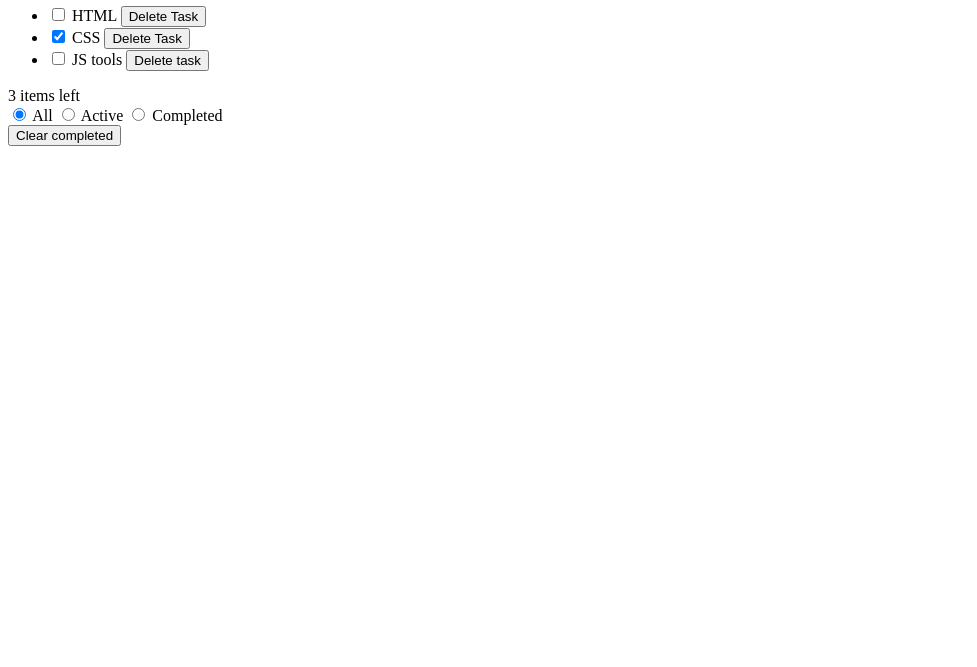
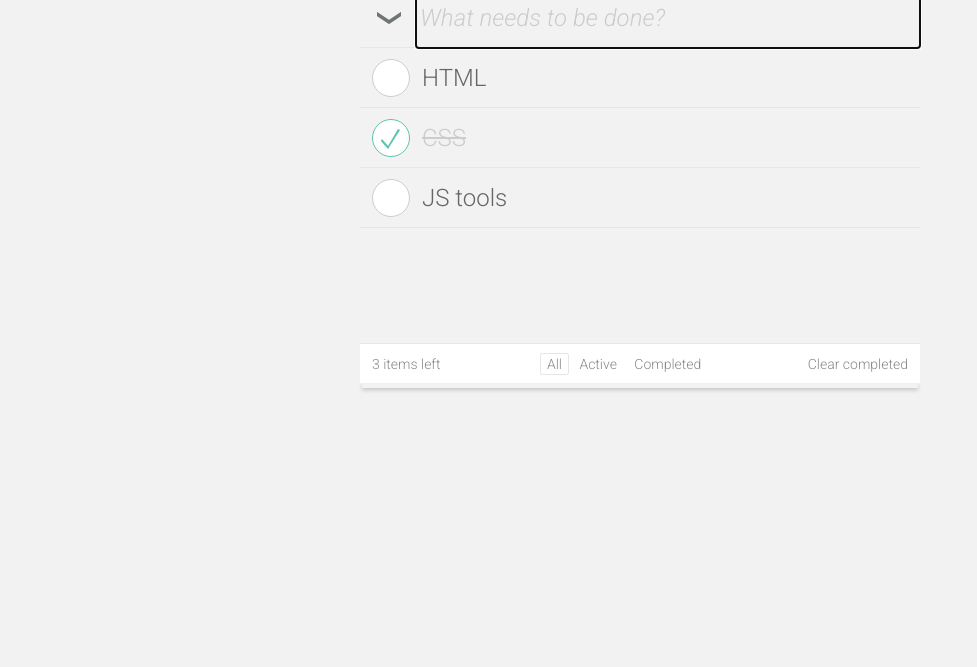
Before and after one commit to ok-technopolis-autumn-2019/Dmitry_Nazarov, a website: page TODO_nazarov_index.html in a window 1280 px wide. Shown: the part 133-800 px from the top of the page, without its empty margins (0-977 px from the left). Drawn offline with nearby package versions, Linux system fonts and the light colour scheme; files that its build step writes are made by us from their sources.

Commit message:
implement postCSS features & change css-files extentions back to .css

```diff
--- a/TODO_nazarov_index.html
+++ b/TODO_nazarov_index.html
@@ -8,7 +8,7 @@
       href="https://fonts.googleapis.com/css?family=Roboto:100,300,300i&display=swap&subset=cyrillic"
       rel="stylesheet"
     />
-    <link rel="stylesheet" href="css/style.pcss" />
+    <link rel="stylesheet" href="css/style.css" />
   </head>
   <body>
     <div class="todo-app">
--- /dev/null
+++ b/css/_vars.css
@@ -0,0 +1,11 @@
+:root {
+    --color_bg: #ffffff;
+    --color_delimiter: #e6e6e6;
+    --color_primary_text: #666666;
+    --color_secondary_text: #888888;
+    --color_opacity: #cccccc;
+
+    --font_size_small: 14px;
+    --font_size_normal: 24px;
+    --font_size_large: 100px;
+}
--- a/css/_vars.pcss
+++ /dev/null
@@ -1,16 +0,0 @@
-:root {
-    --color_gray_1: #ffffff;
-    --color_gray_2: #cccccc;
-    --color_gray_3: #e6e6e6;
-    --color_gray_4: #888888;
-    --color_gray_5: #666666;
-
-    --color_bg: var(--color_gray_1);
-    --color_delimiter: var(--color_gray_3);
-    --color_primary_text: var(--color_gray_5);
-    --color_secondary_text: var(--color_gray_4);
-
-    --font_size_small: 14px;
-    --font_size_normal: 24px;
-    --font_size_large: 100px;
-}
--- a/css/main-controls.pcss
+++ b/css/main-controls.css
@@ -1,5 +1,5 @@
 .main-controls {
-  border-bottom: 1px #e6e6e6 solid;
+  border-bottom: 1px var(--color_delimiter) solid;
   box-sizing: border-box;
   display: flex;
   height: 64px;
@@ -21,7 +21,7 @@
 .main-controls__create-new-input {
   box-sizing: border-box;
   padding-top: 4px;
-  font-size: 24px;
+  font-size: var(--font_size_normal);
   height: 64px;
   width: 100%;
 }
--- /dev/null
+++ b/css/style.css
@@ -0,0 +1,13 @@
+@import "./reset.css";
+
+@import "./_vars.css";
+@import "./_mixins.css";
+
+@import "./action-bar.css";
+@import "./main-controls.css";
+@import "./task-clear-completed.css";
+@import "./task-filter.css";
+@import "./task-item.css";
+@import "./tasks.css";
+@import "./title.css";
+@import "./todo-app.css";
--- a/css/style.pcss
+++ /dev/null
@@ -1,9 +0,0 @@
-@import "./reset.pcss";
-@import "./action-bar.pcss";
-@import "./main-controls.pcss";
-@import "./task-clear-completed.pcss";
-@import "./task-filter.pcss";
-@import "./task-item.pcss";
-@import "./tasks.pcss";
-@import "./title.pcss";
-@import "./todo-app.pcss";
--- a/css/task-clear-completed.pcss
+++ b/css/task-clear-completed.css
@@ -1,6 +1,6 @@
 .task-clear-completed {
   font-family: "Roboto", "Arial", sans-serif;
-  font-size: 14px;
-  color: #888888;
+  font-size: var(--font_size_small);
+  color: var(--color_secondary_text);
   padding: 8px 0;
 }
--- a/css/task-filter.pcss
+++ b/css/task-filter.css
@@ -2,11 +2,13 @@
   position: absolute;
   left: -9999px;
 }
+
 .task-filter__text {
   padding: 2px 6px;
   border-radius: 2px;
   border: 1px solid transparent;
 }
+
 .task-filter__input:checked + .task-filter__text {
-  border-color: #e6e6e6;
+  border-color: var(--color_delimiter);
 }
--- a/css/task-item.pcss
+++ b/css/task-item.css
@@ -1,5 +1,5 @@
 .task-item {
-  border-bottom: 1px #e6e6e6 solid;
+  border-bottom: 1px var(--color_delimiter) solid;
   box-sizing: border-box;
 }
 
@@ -10,10 +10,11 @@
   min-height: 59px;
   overflow: hidden;
 
-  @nest &:hover {
+  &:hover {
     background-color: #fafafa;
   }
 }
+
 .task-item__status-input {
   flex-shrink: 0;
   width: 30px;
@@ -22,34 +23,37 @@
 }
 
 .task-item__status-icon {
-  border: 1px #cccccc solid;
+  border: 1px var(--color_opacity) solid;
   box-sizing: border-box;
-  background-color: #ffffff;
+  background-color: var(--color_bg);
   border-radius: 50%;
   flex-shrink: 0;
   margin: 0 12px;
   height: 38px;
   width: 38px;
 }
+
 .task-item__status-input:checked + .task-item__status-icon {
   background-image: url("../img/complete.svg");
   background-position: 6px 8px;
   background-repeat: no-repeat;
   border-color: #5dc2af;
 }
+
 .task-item__status-input:focus + .task-item__status-icon {
-  border-color: #cccccc;
+  border-color: var(--color_opacity);
 }
+
 .task-item__view:hover,
-  .task-item__status-input:not(:checked),
-  + .task-item__status-icon {
-  border-color: #cccccc;
+.task-item__status-input:not(:checked),
++ .task-item__status-icon {
+  border-color: var(--color_opacity);
 }
 
 .task-item__text {
   word-break: break-word;
   padding: 12px 0;
-  font-size: 24px;
+  font-size: var(--font_size_normal);
   display: flex;
   flex-grow: 1;
   min-width: 0;
@@ -65,22 +69,24 @@
   height: 36px;
   width: 36px;
 }
+
 .task-item__delete:focus,
 .task-item__view:hover .task-item__delete {
   margin-top: 0;
 }
 
 .task-item__status-input:checked ~ .task-item__text {
-  color: #cccccc;
+  color: var(--color_opacity);
   text-decoration-line: line-through;
 }
 
 .task-item__edit {
   padding-left: 56px;
 }
+
 .task-item__input {
   box-sizing: border-box;
-  font-size: 24px;
+  font-size: var(--font_size_normal);
   height: 59px;
   width: 100%;
 }
--- /dev/null
+++ b/css/tasks.css
@@ -0,0 +1,14 @@
+.tasks {
+  min-height: 296px;
+
+  &:empty {
+    justify-content: center;
+    align-items: center;
+    display: flex;
+  }
+
+  &:empty::before {
+    content: "⌨";
+    font-size: 150px;
+  }
+}
--- a/css/tasks.pcss
+++ /dev/null
@@ -1,12 +0,0 @@
-.tasks {
-  min-height: 296px;
-}
-.tasks:empty {
-  justify-content: center;
-  align-items: center;
-  display: flex;
-}
-.tasks:empty::before {
-  content: "⌨";
-  font-size: 150px;
-}
--- /dev/null
+++ b/css/title.css
@@ -0,0 +1,6 @@
+.title {
+  text-align: center;
+  font-weight: 200;
+  font-size: var(--font_size_large);
+  color: var(--color_opacity);
+}
--- a/css/title.pcss
+++ /dev/null
@@ -1,6 +0,0 @@
-.title {
-  text-align: center;
-  font-weight: 200;
-  font-size: 100px;
-  color: #cccccc;
-}
--- /dev/null
+++ b/css/todo-app.css
@@ -0,0 +1,31 @@
+.todo-app {
+  position: relative;
+  max-width: 560px;
+  min-width: 460px;
+  margin: 0 auto 20px;
+
+  &::before {
+    content: "";
+    position: absolute;
+    top: 100%;
+    left: 2px;
+    right: 2px;
+    height: 5px;
+    box-shadow: 0 2px 4px rgba(0, 0, 0, 0.2);
+  }
+
+  &::after {
+    content: "";
+    position: absolute;
+    top: 100%;
+    left: 4px;
+    right: 4px;
+    height: 10px;
+    z-index: -2;
+    @include shadow;
+  }
+}
+
+.todo-app__frame {
+  @include shadow;
+}
--- a/css/todo-app.pcss
+++ /dev/null
@@ -1,31 +0,0 @@
-.todo-app {
-  position: relative;
-  max-width: 560px;
-  min-width: 460px;
-  margin: 0 auto 20px;
-}
-.todo-app::before {
-  content: "";
-  position: absolute;
-  top: 100%;
-  left: 2px;
-  right: 2px;
-  height: 5px;
-  box-shadow: 0 2px 4px rgba(0, 0, 0, 0.2);
-}
-.todo-app::after {
-  content: "";
-  position: absolute;
-  top: 100%;
-  left: 4px;
-  right: 4px;
-  height: 10px;
-  z-index: -2;
-  background-color: #ffffff;
-  box-shadow: 0 2px 4px rgba(0, 0, 0, 0.2);
-}
-
-.todo-app__frame {
-  background-color: #ffffff;
-  box-shadow: 0 2px 4px rgba(0, 0, 0, 0.2);
-}
--- a/package.json
+++ b/package.json
@@ -10,6 +10,7 @@
     "postcss-import": "^12.0.1",
     "postcss-nesting": "^7.0.1",
     "postcss-sassy-mixins": "^2.1.0",
+    "reset.css": "^2.0.2",
     "stylelint": "^11.1.1"
   },
   "devDependencies": {
```
Also changed, not shown: css/_mixins.css (renamed from css/_mixins.pcss), css/action-bar.css (renamed from css/action-bar.pcss), css/reset.css, 1 other file.
